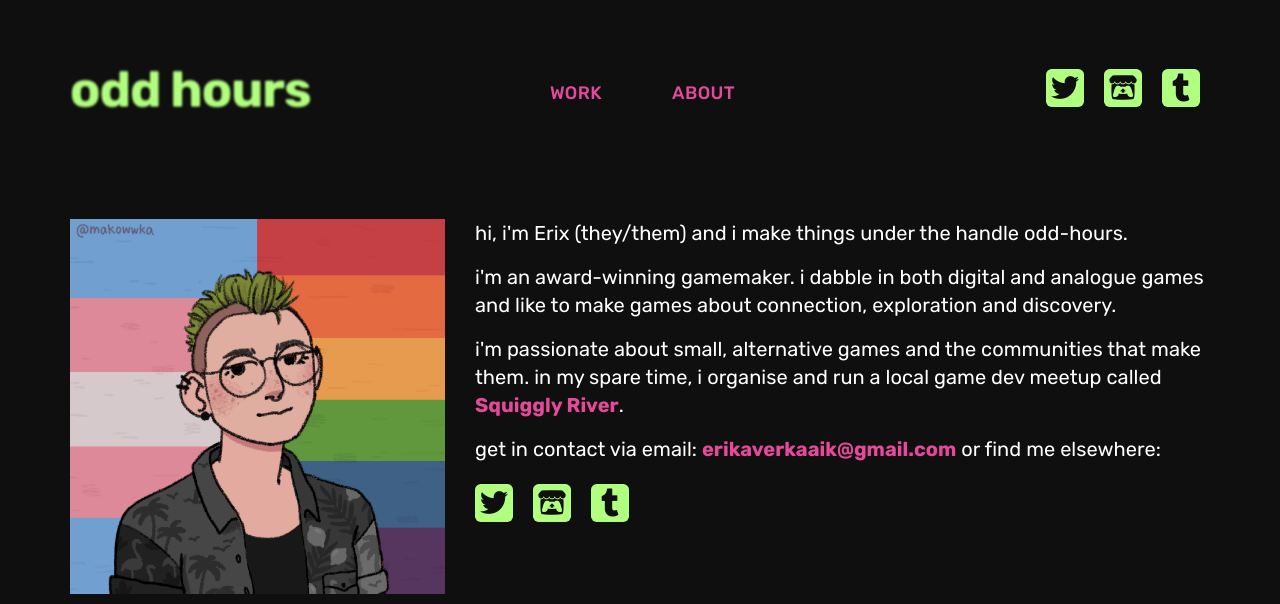
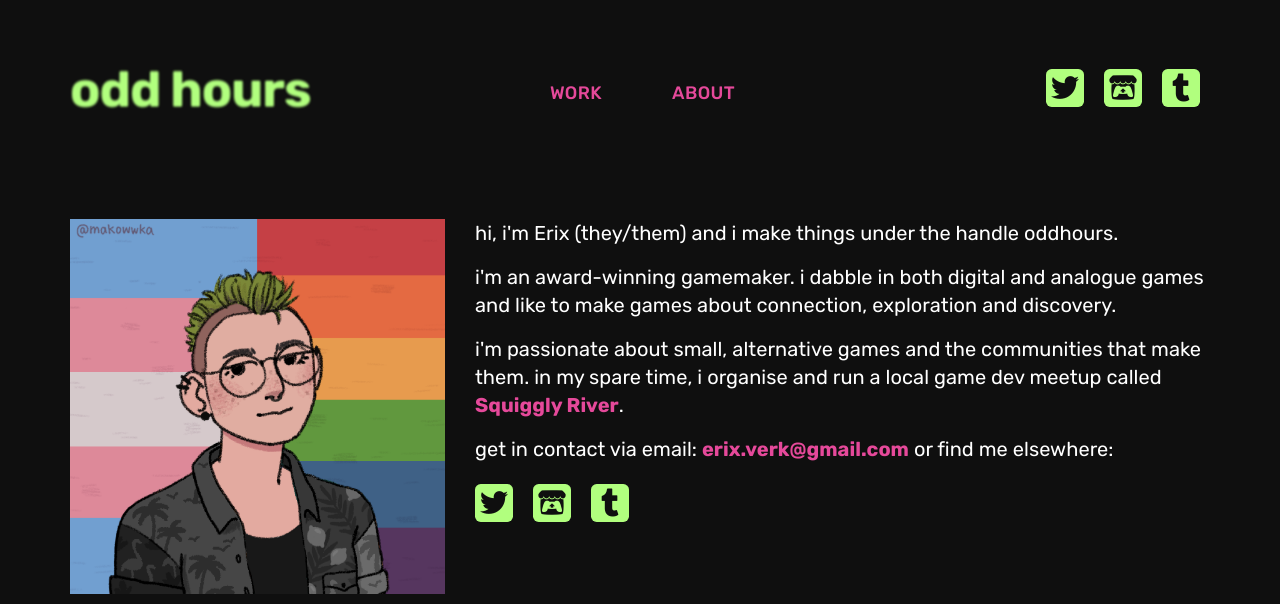
Before and after one commit to ErikaVerkaaik/erikaverkaaik.github.io, a Jekyll site: the page built from about/index.html, in a window 1280 px wide, cut to the strip 0-604 px from the top of the page. Built offline with Jekyll 4.4.1, drawn with Linux system fonts in a browser that asks for light colours; nearby versions of some CDN libraries.

Commit message:
update about with new email

```diff
--- a/_includes/section__about.html
+++ b/_includes/section__about.html
@@ -9,10 +9,10 @@
     </div>
 
     <div class="about__content">
-      <p>hi, i'm Erix (they/them) and i make things under the handle odd-hours.</p>
+      <p>hi, i'm Erix (they/them) and i make things under the handle oddhours.</p>
       <p>i'm an award-winning gamemaker. i dabble in both digital and analogue games and like to make games about connection, exploration and discovery.</p>
       <p>i'm passionate about small, alternative games and the communities that make them. in my spare time, i organise and run a local game dev meetup called <a href="https://twitter.com/squigglyriver">Squiggly River</a>.</p>
-      <p>get in contact via email: <a href="mailto:erikaverkaaik@gmail.com">erikaverkaaik@gmail.com</a> or find me elsewhere:</p>
+      <p>get in contact via email: <a href="mailto:erix.verk@gmail.com">erix.verk@gmail.com</a> or find me elsewhere:</p>
 
       <div class="left-socials">
         {% include component-socials.html %}
```
